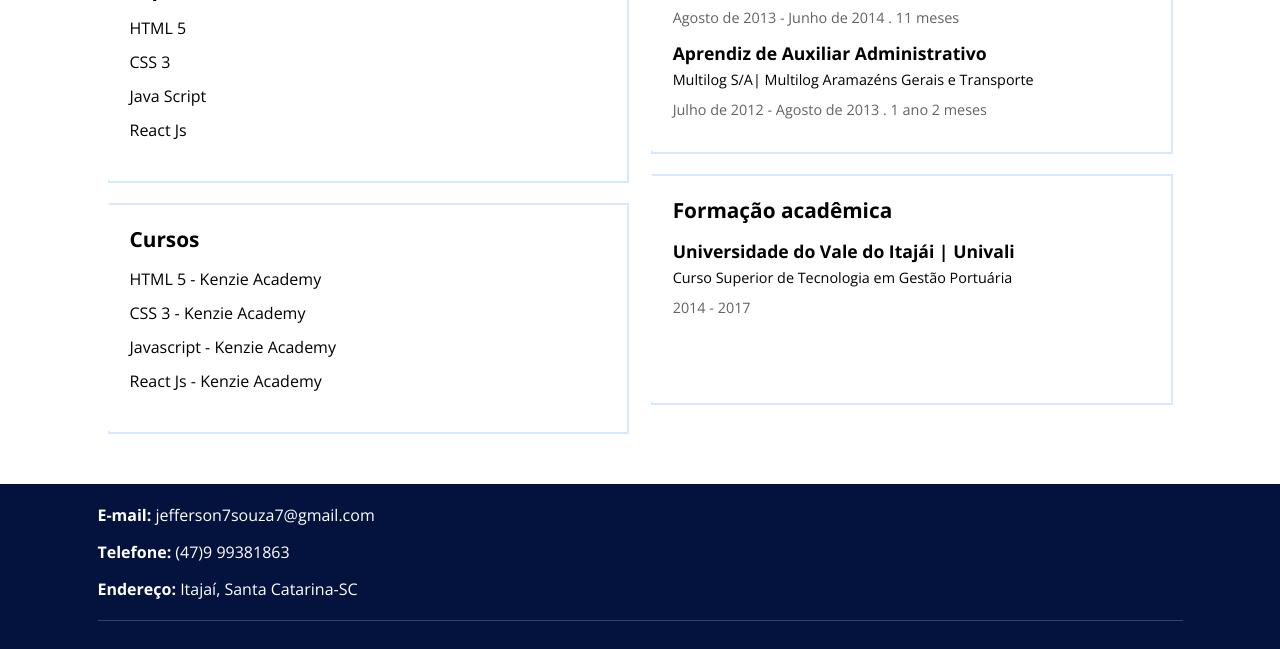
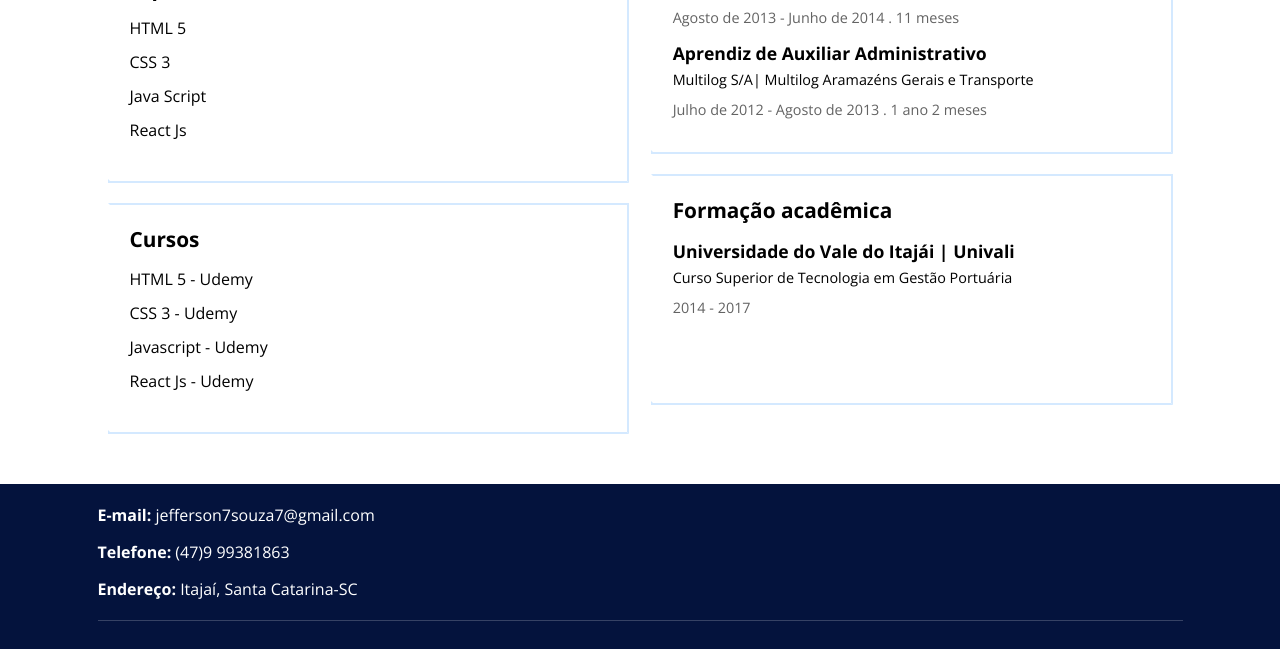
Before and after one commit to Jefferson7Souza/Jefferson7Souza.github.io, a plain HTML site: page index.html in a window 1280 px wide. Shown: the part 800-1449 px from the top of the page. Drawn offline with nearby package versions, Linux system fonts and the light colour scheme; files that its build step writes are made by us from their sources; files whose address does not match are found by name.

Commit message:
montando portfolio

```diff
--- a/dia4/index.html
+++ b/index.html
@@ -91,10 +91,10 @@
                                 <span class="topo-direita"></span>
                                 <h2>Cursos</h2>
                                 <ul>
-                                    <li>HTML 5 - Kenzie Academy</li>
-                                    <li>CSS 3 - Kenzie Academy</li>
-                                    <li>Javascript - Kenzie Academy</li>
-                                    <li>React Js - Kenzie Academy</li>
+                                    <li>HTML 5 - Udemy</li>
+                                    <li>CSS 3 - Udemy</li>
+                                    <li>Javascript - Udemy</li>
+                                    <li>React Js - Udemy</li>
                                 </ul>
                                 <span class="baixo-esquerda"></span>
                             </section>
```
Also changed, not shown: 1 other file.
